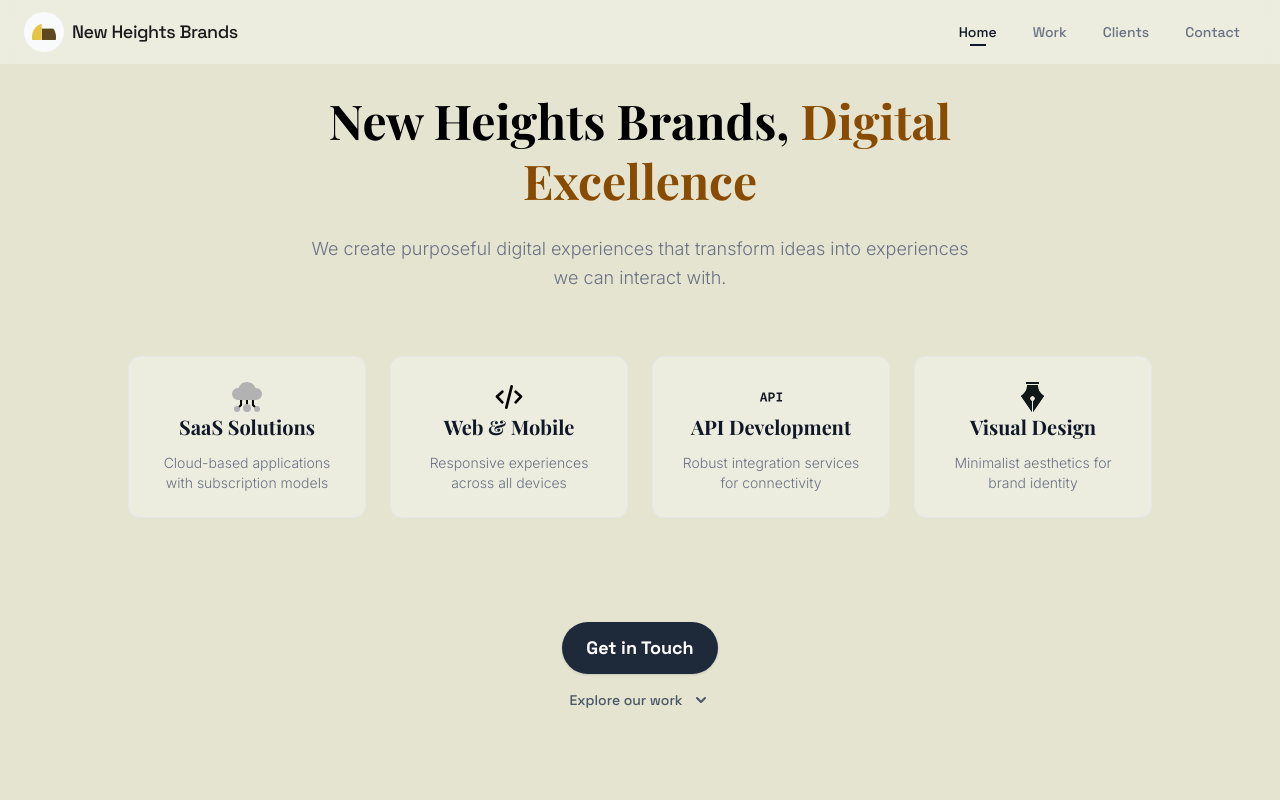
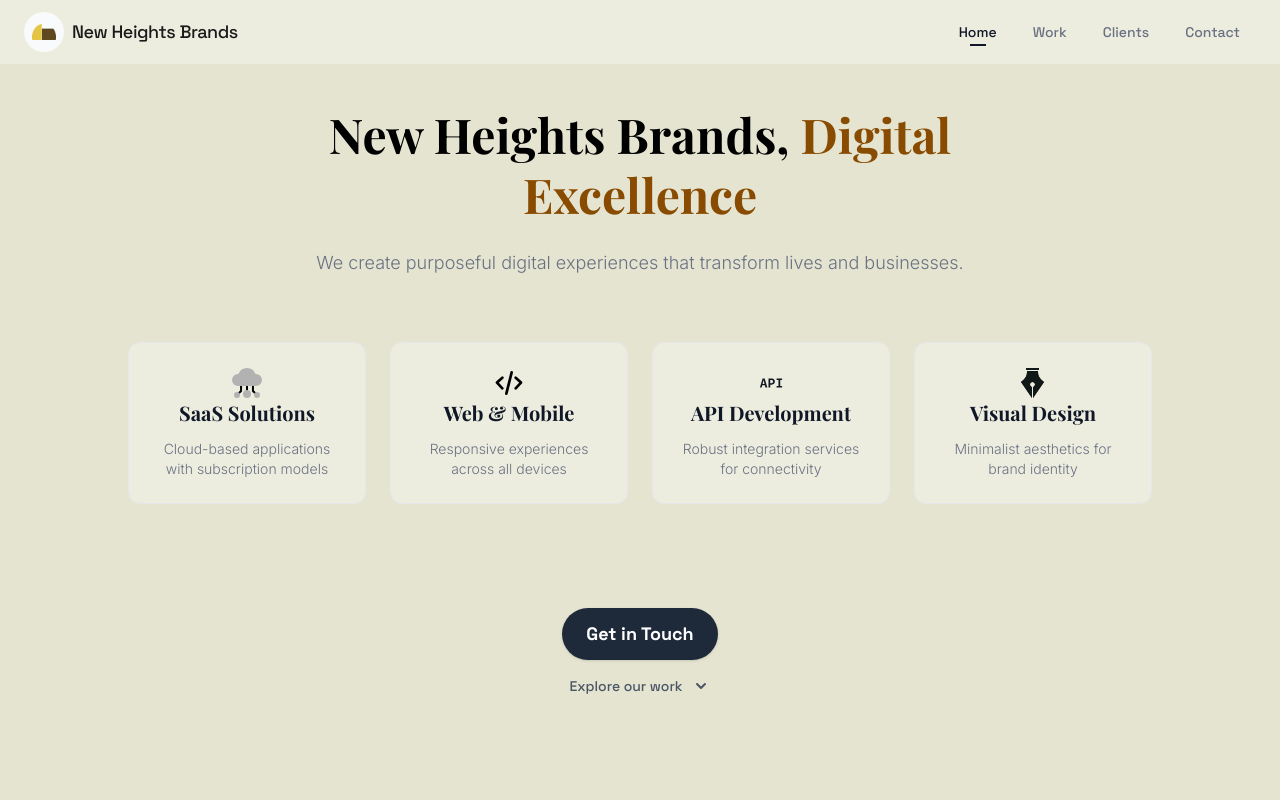
Before and after one commit to hezron-sketch/newheights, a Next.js app: page / in a window 1280 px wide. Shown: the top 800 px of the page. Built offline with nearby package versions, Linux system fonts and the light colour scheme.

Commit message:
Hero section correcton

```diff
--- a/app/components/brandportfolio/HeroSection.tsx
+++ b/app/components/brandportfolio/HeroSection.tsx
@@ -81,8 +81,7 @@ export default function HeroSection({
           transition={{ duration: 0.7, delay: 0.4 }}
           className={`${inter.className} text-base sm:text-lg text-center text-gray-500 max-w-2xl leading-relaxed font-light`}
         >
-          We create purposeful digital experiences that transform ideas into
-          experiences we can interact with.
+          We create purposeful digital experiences that transform lives and businesses.
         </motion.p>
       </motion.header>
 
```
